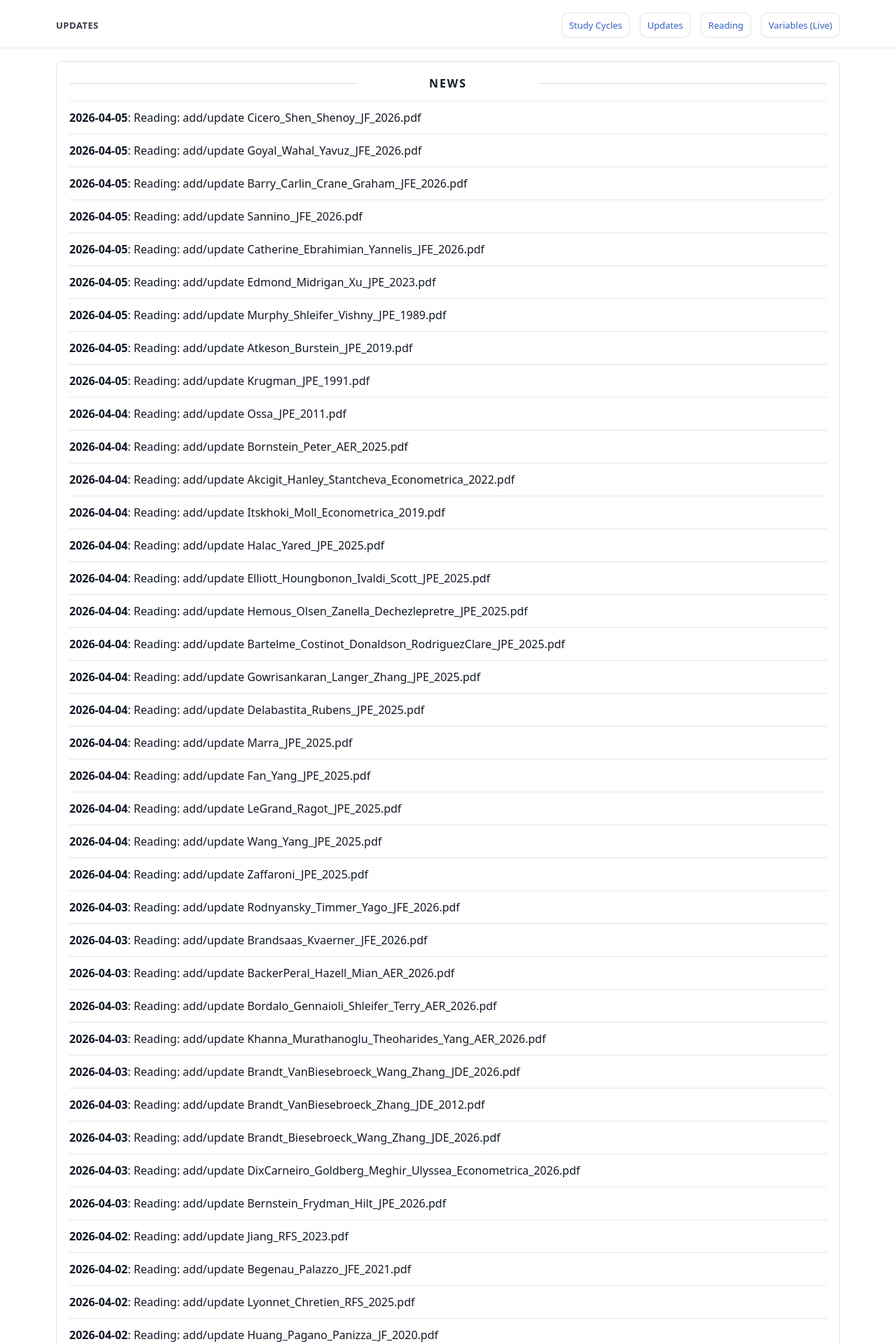
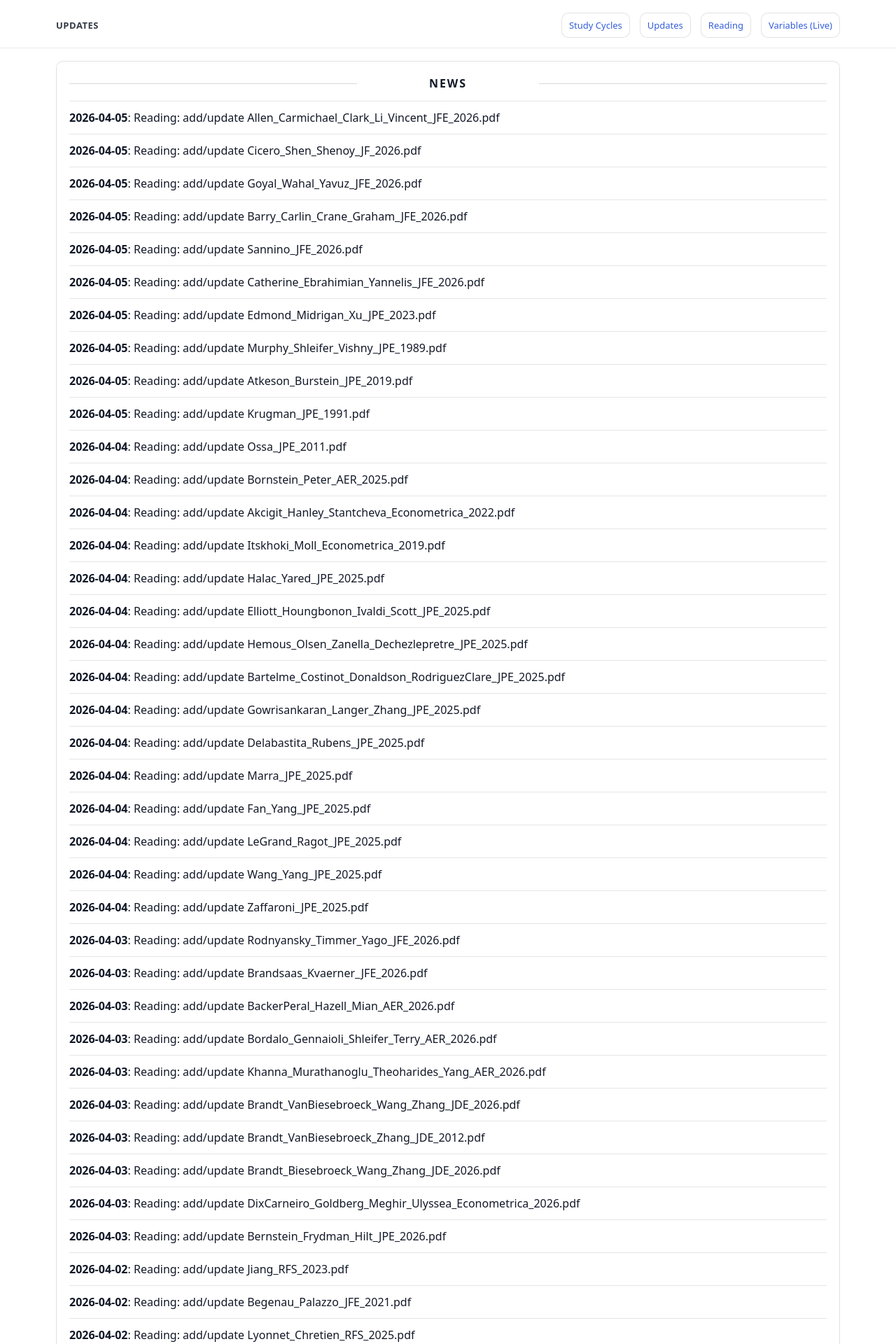
Before and after one commit to yaxinzn/study-archive, a Jekyll site: the page built from updates/index.md, in a window 1280 px wide. Shown: the top 1920 px of the page at 70% size. Built offline with Jekyll 4.4.1, drawn with Linux system fonts in a browser that asks for light colours; some of the changed text lies outside the part shown.

Commit message:
chore: update NEWS feed

```diff
--- a/_data/news.yml
+++ b/_data/news.yml
@@ -1,4 +1,7 @@
 # Auto-generated update history (sorted newest -> oldest). Do not edit manually.
+- ts: "1775391915"
+  date: "2026-04-05"
+  title: "Reading: add/update Allen_Carmichael_Clark_Li_Vincent_JFE_2026.pdf"
 - ts: "1775389058"
   date: "2026-04-05"
   title: "Reading: add/update Cicero_Shen_Shenoy_JF_2026.pdf"
```
